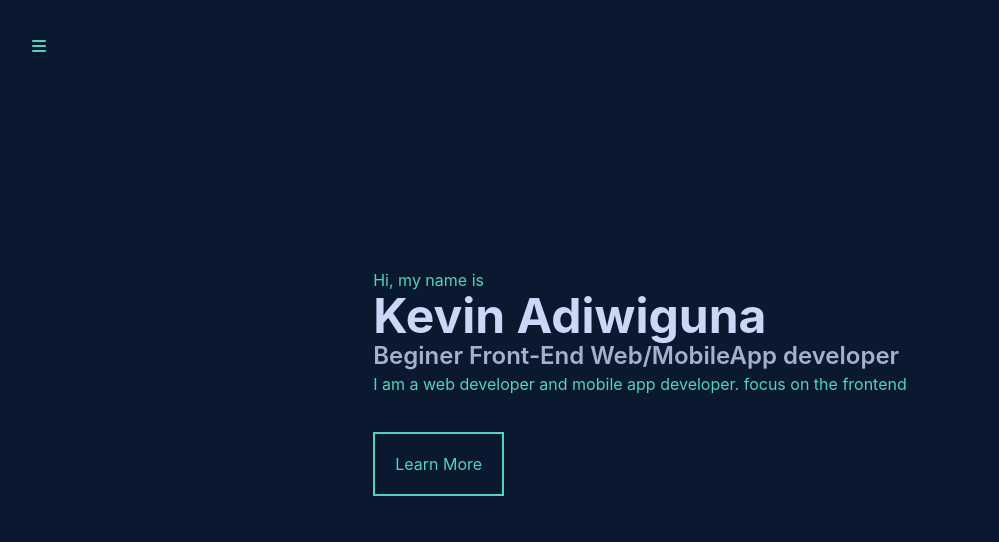
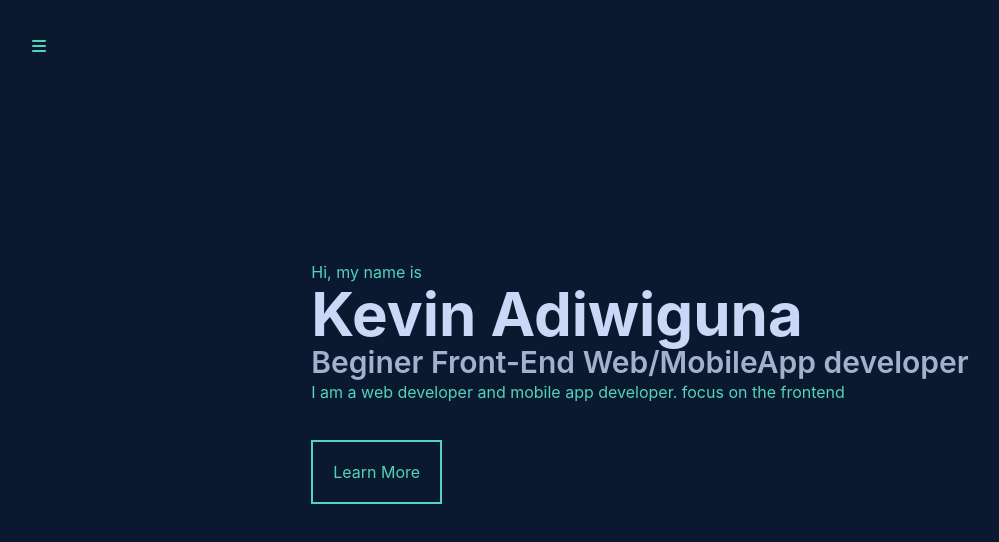
Before and after one commit to KevinAdiwiguna/my-third-profile-website, a React (Create React App) app: page / in a window 1280 px wide. Shown: the top 542 px of the page, without its empty margins (0-999 px from the left). Built offline with nearby package versions, Linux system fonts and the light colour scheme.

Commit message:
feature: responsive hero

```diff
--- a/src/Components/Hero/Hero.jsx
+++ b/src/Components/Hero/Hero.jsx
@@ -2,12 +2,12 @@ import React from 'react'
 
 export const Hero = () => {
   return (
-    <div className='h-screen flex items-center justify-center px-5'>
+    <div className='h-screen flex items-center justify-center px-5 sm:px-3'>
         <div>
             <div className='text-left'>
                 <p className='text-secondary'>Hi, my name is</p>
-                <p className='text-primary text-5xl font-bold'>Kevin Adiwiguna</p>
-                <p className='text-primary text-2xl font-semibold opacity-80'>Beginer Front-End Web/MobileApp developer</p>
+                <p className='text-primary text-4xl sm:text-5xl lg:text-6xl font-bold'>Kevin Adiwiguna</p>
+                <p className='text-primary text-1xl sm:text-2xl lg:text-3xl font-semibold opacity-80'>Beginer Front-End Web/MobileApp developer</p>
                 <p className='text-secondary'>I am a web developer and mobile app developer. focus on the frontend</p>
             </div>
             <div className='my-14'>
```
